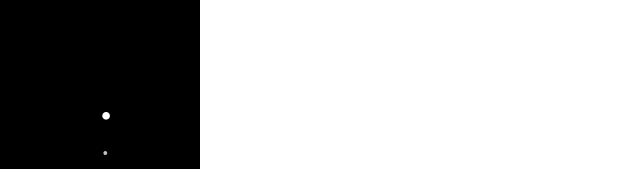
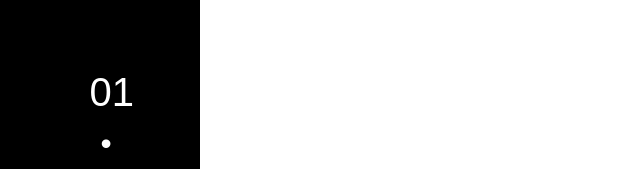
Before and after one commit to jamesdesigns/vertical-navigation, a plain HTML site: page index.html in a window 1280 px wide. Shown: the part 181-350 px from the top of the page, without its empty margins (0-640 px from the left). Drawn offline with Linux system fonts and the light colour scheme.

Commit message:
Add the number to the nav

```diff
--- a/index.html
+++ b/index.html
@@ -9,6 +9,7 @@
 </head>
 <body>
   <header class="menu">
+    <div class="nav-dot nav-num">01</div>
     <div class="nav-dot active">&#8226;</div>
     <div class="nav-dot">&#8226;</div>
     <div class="nav-dot">&#8226;</div>
--- a/styles.css
+++ b/styles.css
@@ -3,6 +3,10 @@
   padding: 0;
   margin: 0;
   box-sizing: border-box;
+}
+
+html {
+  font-family: Arial, Helvetica, sans-serif;
 }
 
 .menu {
@@ -22,6 +26,12 @@
   color: #c2c2c2;
 }
 
+.nav-num {
+  margin-left: -13px;
+  font-size: 2.5rem;
+  color: #FFF;
+}
+
  .active {
    margin-left: -2px;
   font-size: 2rem;
```
